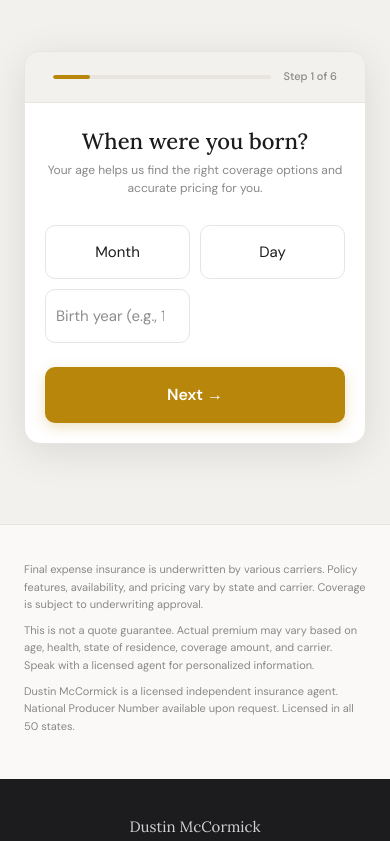
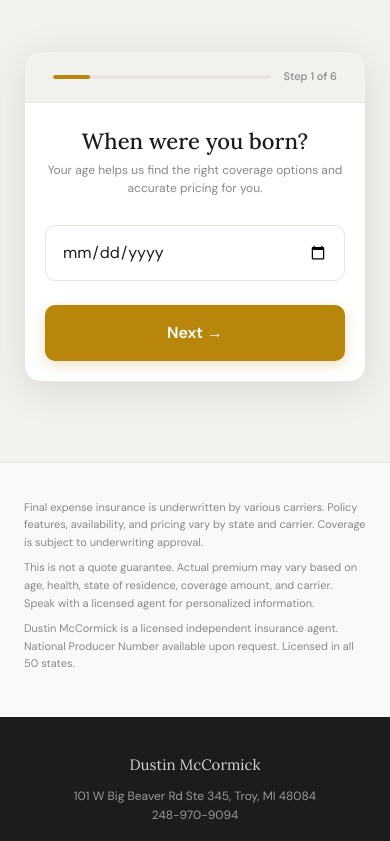
Before and after one commit to dudman1/dustin-life, a Next.js app: page /final-expense in a window 390 px wide. Shown: the part 5360-6201 px from the top of the page. Built offline with nearby package versions, Linux system fonts and the light colour scheme.

Commit message:
Fix final expense mobile step UX

```diff
--- a/app/final-expense/FinalExpenseClient.tsx
+++ b/app/final-expense/FinalExpenseClient.tsx
@@ -1,7 +1,7 @@
 "use client";
 
 import Link from "next/link";
-import { useMemo, useRef, useState } from "react";
+import { useEffect, useMemo, useRef, useState } from "react";
 
 type FormDataState = {
   dob: string;
@@ -14,22 +14,6 @@ type FormDataState = {
 };
 
 const TOTAL_STEPS = 6;
-const MONTHS = [
-  ["01", "January"],
-  ["02", "February"],
-  ["03", "March"],
-  ["04", "April"],
-  ["05", "May"],
-  ["06", "June"],
-  ["07", "July"],
-  ["08", "August"],
-  ["09", "September"],
-  ["10", "October"],
-  ["11", "November"],
-  ["12", "December"],
-] as const;
-const DAYS = Array.from({ length: 31 }, (_, i) => String(i + 1).padStart(2, "0"));
-// Removed static year range; user now inputs birth year directly.
 const STATES = [
   "Alabama", "Alaska", "Arizona", "Arkansas", "California", "Colorado", "Connecticut", "Delaware", "Florida", "Georgia",
   "Hawaii", "Idaho", "Illinois", "Indiana", "Iowa", "Kansas", "Kentucky", "Louisiana", "Maine", "Maryland",
@@ -64,7 +48,8 @@ function LinkedInIcon() {
 }
 
 export default function FinalExpenseClient() {
-  const formWrapRef = useRef<HTMLDivElement | null>(null);
+  const activeStepRef = useRef<HTMLDivElement | null>(null);
+  const shouldScrollStepRef = useRef(false);
   const [currentStep, setCurrentStep] = useState(1);
   const [faqOpen, setFaqOpen] = useState<number | null>(null);
   const [submitted, setSubmitted] = useState(false);
@@ -73,9 +58,6 @@ export default function FinalExpenseClient() {
   const [heroImageFailed, setHeroImageFailed] = useState(false);
   const [agentAvatarFailed, setAgentAvatarFailed] = useState(false);
   const [agentPhotoFailed, setAgentPhotoFailed] = useState(false);
-  const [dobMonth, setDobMonth] = useState("");
-  const [dobDay, setDobDay] = useState("");
-  const [dobYear, setDobYear] = useState("");
   const [tcpaConsent, setTcpaConsent] = useState(false);
   const [formData, setFormData] = useState<FormDataState>({
     dob: "",
@@ -91,18 +73,36 @@ export default function FinalExpenseClient() {
     () => Math.round((currentStep / TOTAL_STEPS) * 100),
     [currentStep],
   );
+  const maxDob = useMemo(() => new Date().toISOString().split("T")[0], []);
 
-  const scrollToFormTop = () => {
-    formWrapRef.current?.scrollIntoView({ behavior: "smooth", block: "start" });
+  useEffect(() => {
+    if (!shouldScrollStepRef.current) {
+      return;
+    }
+
+    const frame = requestAnimationFrame(() => {
+      activeStepRef.current?.scrollIntoView({ behavior: "smooth", block: "start" });
+      shouldScrollStepRef.current = false;
+    });
+
+    return () => cancelAnimationFrame(frame);
+  }, [currentStep]);
+
+  const formatDobForSubmission = (dob: string) => {
+    if (!dob.includes("-")) {
+      return dob;
+    }
+
+    const [year, month, day] = dob.split("-");
+    return month && day && year ? `${month}/${day}/${year}` : dob;
   };
 
   const nextStep = (step: number) => {
     if (step === 1) {
-      if (!dobMonth || !dobDay || !dobYear) {
+      if (!formData.dob) {
         window.alert("Please select your full date of birth.");
         return;
       }
-      setFormData((prev) => ({ ...prev, dob: `${dobMonth}/${dobDay}/${dobYear}` }));
     }
 
     if (step === 2 && !formData.gender) {
@@ -127,13 +127,13 @@ export default function FinalExpenseClient() {
       }
     }
 
+    shouldScrollStepRef.current = true;
     setCurrentStep(step + 1);
-    requestAnimationFrame(scrollToFormTop);
   };
 
   const prevStep = (step: number) => {
+    shouldScrollStepRef.current = true;
     setCurrentStep(step - 1);
-    requestAnimationFrame(scrollToFormTop);
   };
 
   const submitForm = async () => {
@@ -157,7 +157,7 @@ export default function FinalExpenseClient() {
         body: JSON.stringify({
           firstName: formData.firstName,
           lastName: formData.lastName,
-          dob: formData.dob,
+          dob: formatDobForSubmission(formData.dob),
           gender: formData.gender,
           coverageAmount: formData.coverage,
           state: formData.state,
@@ -401,7 +401,7 @@ export default function FinalExpenseClient() {
         </div>
 
         <section className="form-section" id="get-quote">
-          <div className="form-wrap" ref={formWrapRef}>
+          <div className="form-wrap">
             {!submitted ? (
               <>
                 <div className="form-progress">
@@ -412,36 +412,22 @@ export default function FinalExpenseClient() {
                 </div>
 
                 <div className="form-steps">
-                  <div className={`form-step${currentStep === 1 ? " active" : ""}`} data-step="1">
+                  <div ref={currentStep === 1 ? activeStepRef : undefined} className={`form-step${currentStep === 1 ? " active" : ""}`} data-step="1">
                     <p className="step-question">When were you born?</p>
                     <p className="step-why">Your age helps us find the right coverage options and accurate pricing for you.</p>
-                    <div className="dob-row">
-                      <select value={dobMonth} onChange={(e) => setDobMonth(e.target.value)}>
-                        <option value="" disabled>Month</option>
-                        {MONTHS.map(([value, label]) => (
-                          <option key={value} value={value}>{label}</option>
-                        ))}
-                      </select>
-                      <select value={dobDay} onChange={(e) => setDobDay(e.target.value)}>
-                        <option value="" disabled>Day</option>
-                        {DAYS.map((day) => (
-                          <option key={day} value={day}>{Number(day)}</option>
-                        ))}
-                      </select>
-                      <input
-                        type="number"
-                        placeholder="Birth year (e.g., 1975)"
-                        min="1900"
-                        max={new Date().getFullYear()}
-                        value={dobYear}
-                        onChange={(e) => setDobYear(e.target.value)}
-                        style={{ width: "100%", padding: "14px 10px", border: "1.5px solid var(--border)", borderRadius: "10px", fontFamily: "var(--sans)", fontSize: "15px", textAlign: "center" }}
-                      />
-                    </div>
+                    <input
+                      type="date"
+                      className="step-date-input"
+                      autoComplete="bday"
+                      min="1900-01-01"
+                      max={maxDob}
+                      value={formData.dob}
+                      onChange={(e) => setFormData((prev) => ({ ...prev, dob: e.target.value }))}
+                    />
                     <button className="step-btn" onClick={() => nextStep(1)}>Next →</button>
                   </div>
 
-                  <div className={`form-step${currentStep === 2 ? " active" : ""}`} data-step="2">
+                  <div ref={currentStep === 2 ? activeStepRef : undefined} className={`form-step${currentStep === 2 ? " active" : ""}`} data-step="2">
                     <p className="step-question">What is your gender?</p>
                     <p className="step-why">Carriers use this to calculate premium rates, it's standard across all life insurance.</p>
                     <div className="radio-cards">
@@ -464,7 +450,7 @@ export default function FinalExpenseClient() {
                     <button className="step-back" onClick={() => prevStep(2)}>← Back</button>
                   </div>
 
-                  <div className={`form-step${currentStep === 3 ? " active" : ""}`} data-step="3">
+                  <div ref={currentStep === 3 ? activeStepRef : undefined} className={`form-step${currentStep === 3 ? " active" : ""}`} data-step="3">
                     <p className="step-question">How much coverage are you looking for?</p>
                     <p className="step-why">Most families choose $10,000–$15,000 to cover a basic funeral and final expenses.</p>
                     <div className="radio-cards">
@@ -492,7 +478,7 @@ export default function FinalExpenseClient() {
                     <button className="step-back" onClick={() => prevStep(3)}>← Back</button>
                   </div>
 
-                  <div className={`form-step${currentStep === 4 ? " active" : ""}`} data-step="4">
+                  <div ref={currentStep === 4 ? activeStepRef : undefined} className={`form-step${currentStep === 4 ? " active" : ""}`} data-step="4">
                     <p className="step-question">What state do you live in?</p>
                     <p className="step-why">Coverage availability and pricing vary by state. We're licensed in all 50 states.</p>
                     <select
@@ -509,7 +495,7 @@ export default function FinalExpenseClient() {
                     <button className="step-back" onClick={() => prevStep(4)}>← Back</button>
                   </div>
 
-                  <div className={`form-step${currentStep === 5 ? " active" : ""}`} data-step="5">
+                  <div ref={currentStep === 5 ? activeStepRef : undefined} className={`form-step${currentStep === 5 ? " active" : ""}`} data-step="5">
                     <p className="step-question">What's your name?</p>
                     <p className="step-why">So Dustin knows who's calling, that's it.</p>
                     <div className="input-row">
@@ -534,7 +520,7 @@ export default function FinalExpenseClient() {
                     <button className="step-back" onClick={() => prevStep(5)}>← Back</button>
                   </div>
 
-                  <div className={`form-step${currentStep === 6 ? " active" : ""}`} data-step="6">
+                  <div ref={currentStep === 6 ? activeStepRef : undefined} className={`form-step${currentStep === 6 ? " active" : ""}`} data-step="6">
                     <p className="step-question">What's the best number to reach you?</p>
                     <p className="step-why">Dustin will call you personally, usually within one business day.</p>
                     <input
@@ -603,6 +589,7 @@ export default function FinalExpenseClient() {
           --bg: #faf9f7;
           --bg-2: #f3f1ee;
           --bg-dark: #1c1c1e;
+          --sticky-offset: 104px;
           --text: #1c1c1e;
           --text-2: #4a4a4a;
           --text-3: #888;
@@ -706,6 +693,9 @@ export default function FinalExpenseClient() {
           height: 16px;
         }
         @media (max-width: 900px) {
+          .fe-page {
+            --sticky-offset: 140px;
+          }
           .fe-page .nav-inner {
             justify-content: center;
             padding: 12px 16px;
@@ -1083,7 +1073,11 @@ export default function FinalExpenseClient() {
           line-height: 1.65;
         }
         .fe-page .faq-item.open .faq-a { display: block; }
-        .fe-page .form-section { background: var(--bg-2); border-top: 1px solid var(--border); }
+        .fe-page .form-section {
+          background: var(--bg-2);
+          border-top: 1px solid var(--border);
+          scroll-margin-top: var(--sticky-offset);
+        }
         .fe-page .form-wrap {
           max-width: 560px;
           margin: 0 auto;
@@ -1092,6 +1086,7 @@ export default function FinalExpenseClient() {
           border-radius: 16px;
           overflow: hidden;
           box-shadow: var(--shadow-lg);
+          scroll-margin-top: var(--sticky-offset);
         }
         .fe-page .form-progress {
           background: var(--bg-2);
@@ -1117,7 +1112,10 @@ export default function FinalExpenseClient() {
         .fe-page .progress-label { font-size: 11px; color: var(--text-3); white-space: nowrap; font-weight: 500; }
         .fe-page .form-steps { padding: 36px 40px 32px; }
         @media (max-width: 480px) { .fe-page .form-steps { padding: 24px 20px 20px; } }
-        .fe-page .form-step { display: none; }
+        .fe-page .form-step {
+          display: none;
+          scroll-margin-top: var(--sticky-offset);
+        }
         .fe-page .form-step.active { display: block; animation: stepIn 0.25s ease; }
         @keyframes stepIn { from { opacity: 0; transform: translateX(16px); } to { opacity: 1; transform: translateX(0); } }
         .fe-page .step-question {
@@ -1200,24 +1198,22 @@ export default function FinalExpenseClient() {
         .fe-page .input-row { display: grid; grid-template-columns: 1fr 1fr; gap: 12px; margin-bottom: 24px; }
         .fe-page .input-row .step-input { margin-bottom: 0; font-size: 16px; }
         @media (max-width: 480px) { .fe-page .input-row { grid-template-columns: 1fr; } }
-        .fe-page .dob-row { display: grid; grid-template-columns: 1fr 1fr 1fr; gap: 10px; margin-bottom: 24px; }
-        .fe-page .dob-row select {
+        .fe-page .step-date-input {
           width: 100%;
-          padding: 14px 10px;
+          padding: 14px 16px;
           border: 1.5px solid var(--border);
           border-radius: 10px;
           font-family: var(--sans);
-          font-size: 15px;
+          font-size: 16px;
           color: var(--text);
           background: var(--white);
           outline: none;
-          text-align: center;
+          transition: border-color 0.15s, box-shadow 0.15s;
+          margin-bottom: 24px;
           -webkit-appearance: none;
-          cursor: pointer;
-          transition: border-color 0.15s;
+          appearance: none;
         }
-        .fe-page .dob-row select:focus { border-color: var(--accent); }
-        @media (max-width: 400px) { .fe-page .dob-row { grid-template-columns: 1fr 1fr; } }
+        .fe-page .step-date-input:focus { border-color: var(--accent); box-shadow: 0 0 0 3px rgba(184,134,11,0.10); }
         .fe-page .step-select {
           width: 100%;
           padding: 14px 16px;
@@ -1415,5 +1411,5 @@ export default function FinalExpenseClient() {
 
 /*
 ---
-*Last updated: 2026-04-15 12:14 ET | Updated by: Forge*
+*Last updated: 2026-04-16 15:16 ET | Updated by: Forge*
 */
```
